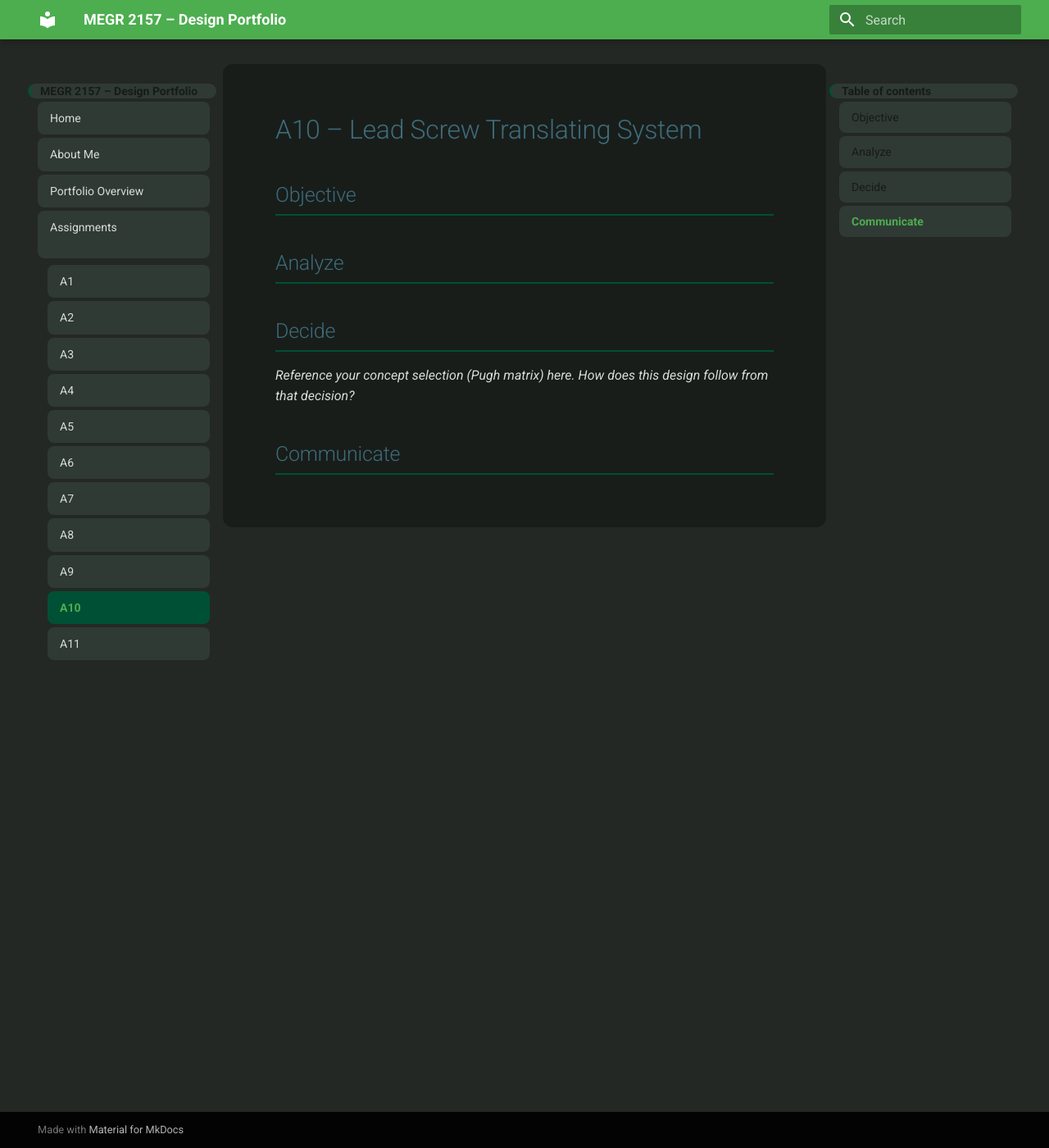
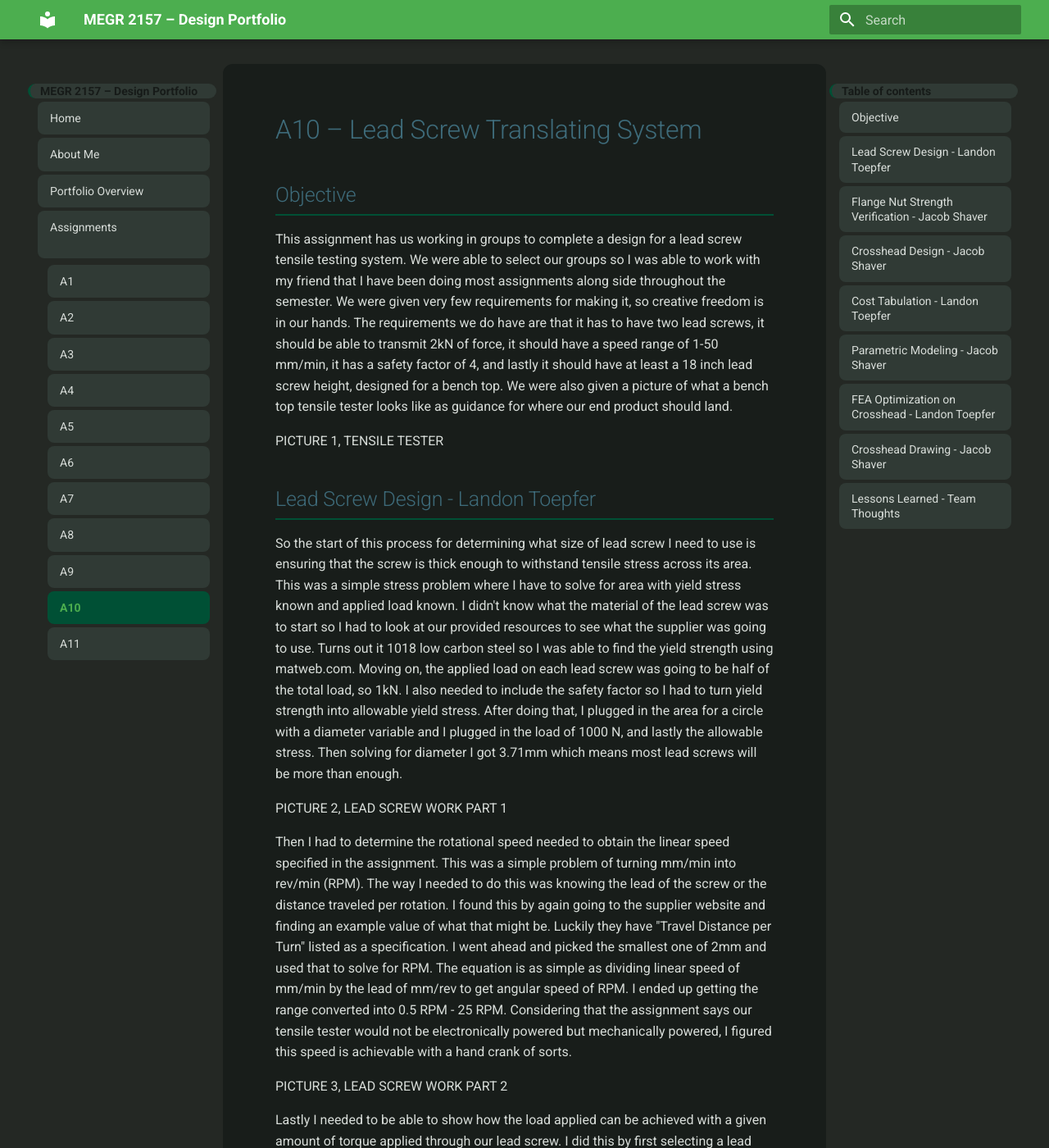
Before and after one commit to LandonToepfer/megr2157-portfolio, an MkDocs documentation site: the page built from docs/assignments/A10/index.md, in a window 1280 px wide and 1400 px high. Shown: the whole window at 82% size. Built offline with MkDocs 1.6.1 and Material for MkDocs 9.7.7, drawn with Linux system fonts in a browser that asks for light colours; some of the changed text lies outside the part shown.

Commit message:
Update index.md

```diff
--- a/docs/assignments/A10/index.md
+++ b/docs/assignments/A10/index.md
@@ -1,12 +1,34 @@
 # A10 – Lead Screw Translating System
 
 ## Objective
+This assignment has us working in groups to complete a design for a lead screw tensile testing system. We were able to select our groups so I was able to work with my friend that I have been doing most assignments along side throughout the semester. We were given very few requirements for making it, so creative freedom is in our hands. The requirements we do have are that it has to have two lead screws, it should be able to transmit 2kN of force, it should have a speed range of 1-50 mm/min, it has a safety factor of 4, and lastly it should have at least a 18 inch lead screw height, designed for a bench top. We were also given a picture of what a bench top tensile tester looks like as guidance for where our end product should land.
 
+PICTURE 1, TENSILE TESTER
 
-## Analyze
+## Lead Screw Design - Landon Toepfer
+So the start of this process for determining what size of lead screw I need to use is ensuring that the screw is thick enough to withstand tensile stress across its area. This was a simple stress problem where I have to solve for area with yield stress known and applied load known. I didn't know what the material of the lead screw was to start so I had to look at our provided resources to see what the supplier was going to use. Turns out it 1018 low carbon steel so I was able to find the yield strength using matweb.com. Moving on, the applied load on each lead screw was going to be half of the total load, so 1kN. I also needed to include the safety factor so I had to turn yield strength into allowable yield stress. After doing that, I plugged in the area for a circle with a diameter variable and I plugged in the load of 1000 N, and lastly the allowable stress. Then solving for diameter I got 3.71mm which means most lead screws will be more than enough.
 
+PICTURE 2, LEAD SCREW WORK PART 1
 
-## Decide
-_Reference your concept selection (Pugh matrix) here. How does this design follow from that decision?_
+Then I had to determine the rotational speed needed to obtain the linear speed specified in the assignment. This was a simple problem of turning mm/min into rev/min (RPM). The way I needed to do this was knowing the lead of the screw or the distance traveled per rotation. I found this by again going to the supplier website and finding an example value of what that might be. Luckily they have "Travel Distance per Turn" listed as a specification. I went ahead and picked the smallest one of 2mm and used that to solve for RPM. The equation is as simple as dividing linear speed of mm/min by the lead of mm/rev to get angular speed of RPM. I ended up getting the range converted into 0.5 RPM - 25 RPM. Considering that the assignment says our tensile tester would not be electronically powered but mechanically powered, I figured this speed is achievable with a hand crank of sorts.
 
-## Communicate
+PICTURE 3, LEAD SCREW WORK PART 2
+
+Lastly I needed to be able to show how the load applied can be achieved with a given amount of torque applied through our lead screw. I did this by first selecting a lead screw and an accompanying flanged nut in order to solve for torque using the geometry. We were given a warm up problem in class that helps demonstrate the concept of tangential force (torque) to vertical load (P) which you'll see in my work. I order to solve this equation I needed to find what all the variables are for the particular screw. The L is the lead which is 2mm, the C is the circumference of the minor diameter of the screw, and the P is the 1000N. I also needed to find the coefficient of friction between the steel and the bronze nut. So I was able to find that in the machinery's handbook as 0.15 +- 20% so I used the upper limit of that 20 percent at 0.18. I also need to use the torque equation to substitute out the F. After doing all of that I was able to solve for torque. I ended up getting 1114 N-mm.
+
+PICTURE 4, LEAD SCREW WORK PART 3
+
+## Flange Nut Strength Verification - Jacob Shaver
+
+## Crosshead Design - Jacob Shaver
+
+## Cost Tabulation - Landon Toepfer
+Part of this assignment was counting the total price needed to fully assemble this if need be. This including giving each type of part needed a number, a quantity, a name, a unit price, a total price spent on it, and providing a purchase link.
+
+## Parametric Modeling - Jacob Shaver
+
+## FEA Optimization on Crosshead - Landon Toepfer
+
+## Crosshead Drawing - Jacob Shaver
+
+## Lessons Learned - Team Thoughts
```
